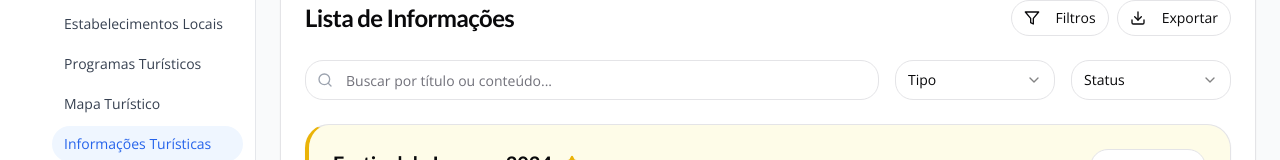
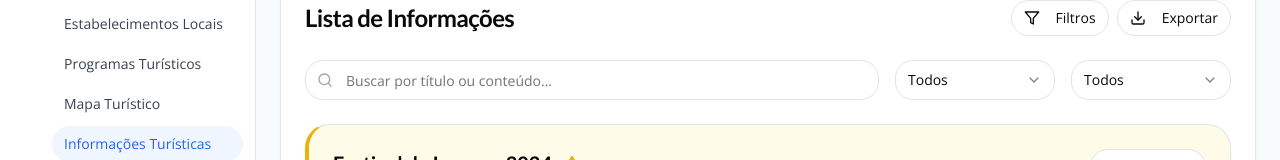
Before and after one commit to fernandinhomartins40/digiurban2, a React (Vite) app: page /turismo/informacoes-turisticas in a window 1280 px wide. Shown: the part 325-485 px from the top of the page. Built offline with nearby package versions, Linux system fonts and the light colour scheme.

Commit message:
Fix Select.Item value
Fixes the error related to Select.Item values being empty strings.

```diff
--- a/src/pages/turismo/InformacoesTuristicas.tsx
+++ b/src/pages/turismo/InformacoesTuristicas.tsx
@@ -1,4 +1,3 @@
-
 import { useState } from 'react';
 import { Layout } from '@/components/Layout';
 import { Card, CardContent, CardHeader, CardTitle } from '@/components/ui/card';
@@ -33,8 +32,8 @@ import { InformacaoTuristica } from '@/types/turismo';
 
 const TurismoInformacoesTuristicas = () => {
   const [searchTerm, setSearchTerm] = useState('');
-  const [tipoFilter, setTipoFilter] = useState('');
-  const [statusFilter, setStatusFilter] = useState('');
+  const [tipoFilter, setTipoFilter] = useState('all');
+  const [statusFilter, setStatusFilter] = useState('all');
   const [isDialogOpen, setIsDialogOpen] = useState(false);
   const [editingItem, setEditingItem] = useState<InformacaoTuristica | null>(null);
 
@@ -128,8 +127,8 @@ const TurismoInformacoesTuristicas = () => {
   const filteredInformacoes = informacoes.filter(info =>
     (info.titulo.toLowerCase().includes(searchTerm.toLowerCase()) ||
      info.conteudo.toLowerCase().includes(searchTerm.toLowerCase())) &&
-    (tipoFilter === '' || info.tipo === tipoFilter) &&
-    (statusFilter === '' || info.status === statusFilter)
+    (tipoFilter === 'all' || info.tipo === tipoFilter) &&
+    (statusFilter === 'all' || info.status === statusFilter)
   );
 
   const InformacaoForm = () => (
@@ -332,7 +331,7 @@ const TurismoInformacoesTuristicas = () => {
                   <SelectValue placeholder="Tipo" />
                 </SelectTrigger>
                 <SelectContent>
-                  <SelectItem value="">Todos</SelectItem>
+                  <SelectItem value="all">Todos</SelectItem>
                   <SelectItem value="Evento">Evento</SelectItem>
                   <SelectItem value="Notícia">Notícia</SelectItem>
                   <SelectItem value="Dica">Dica</SelectItem>
@@ -346,7 +345,7 @@ const TurismoInformacoesTuristicas = () => {
                   <SelectValue placeholder="Status" />
                 </SelectTrigger>
                 <SelectContent>
-                  <SelectItem value="">Todos</SelectItem>
+                  <SelectItem value="all">Todos</SelectItem>
                   <SelectItem value="Publicado">Publicado</SelectItem>
                   <SelectItem value="Rascunho">Rascunho</SelectItem>
                   <SelectItem value="Arquivado">Arquivado</SelectItem>
```
